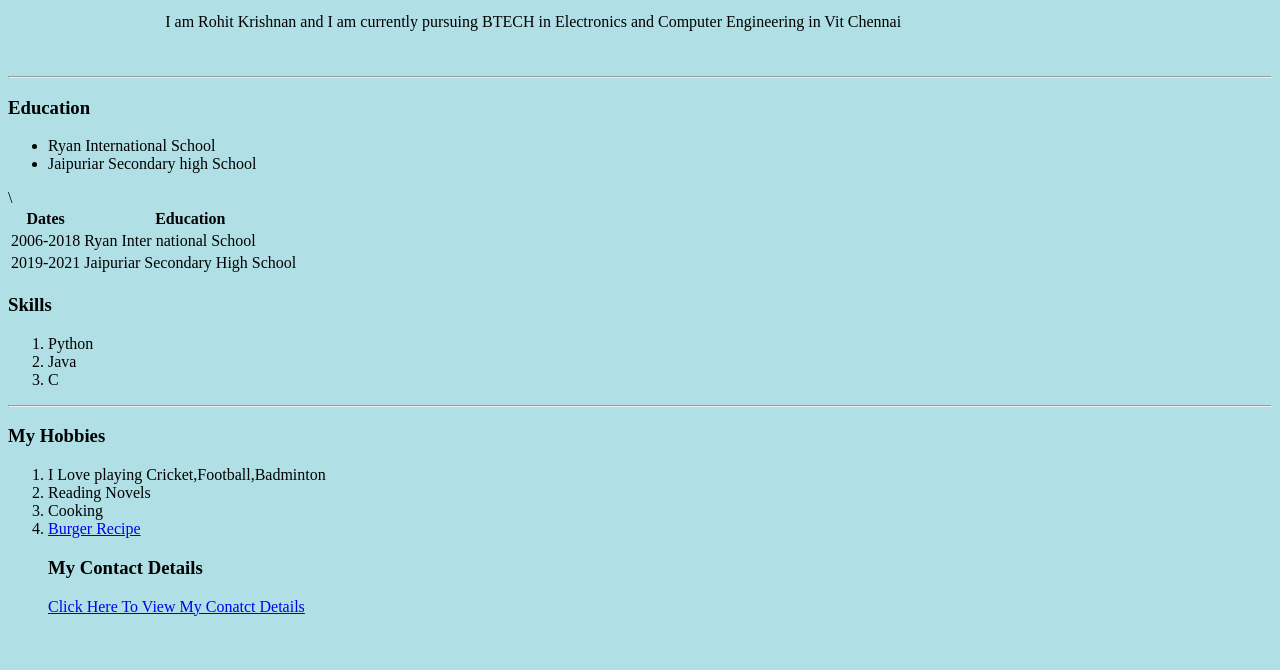
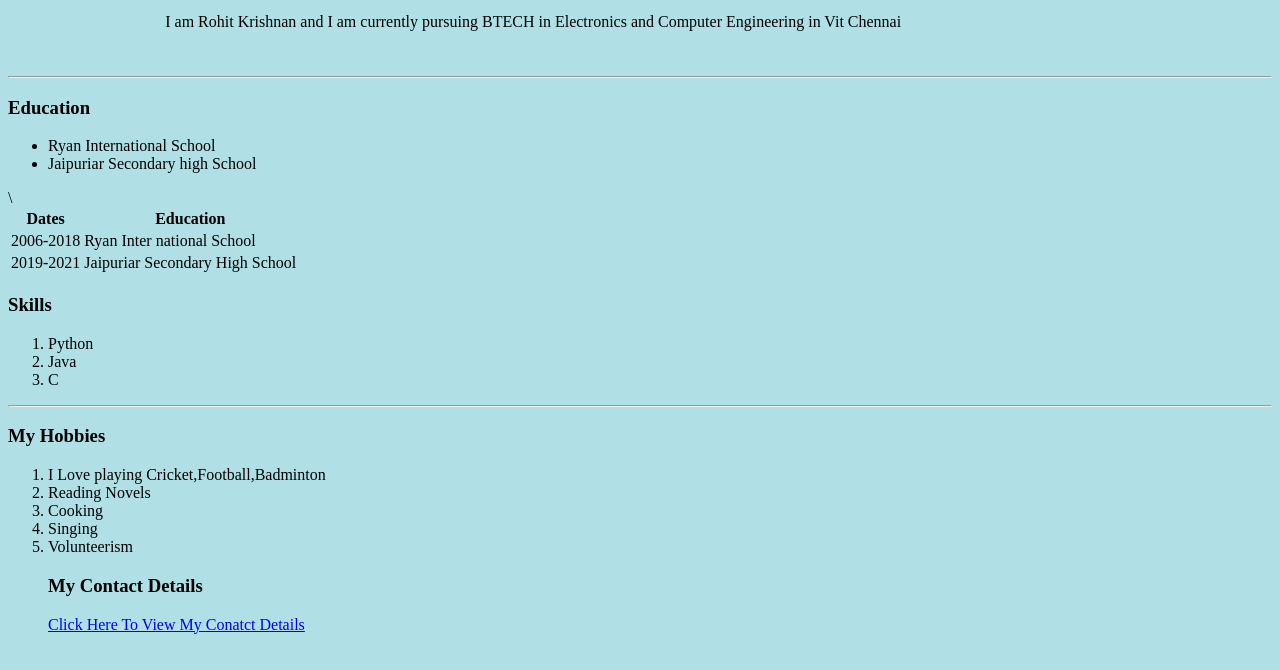
Before and after one commit to RohitKrishnan123/cv, a plain HTML site: page index.html in a window 1280 px wide. Shown: the part 130-800 px from the top of the page. Drawn offline with Linux system fonts and the light colour scheme.

Commit message:
Update index.html

```diff
--- a/index.html
+++ b/index.html
@@ -70,7 +70,8 @@
     <li>Reading Novels</li>
     <li> Cooking</li>
 
-   <li> <a href="burger.html"> Burger Recipe</a></li>
+    <li>Singing</li>
+    <li> Volunteerism </li>
 
 <h3>My Contact Details</h3>
 <a href="contect.html">Click Here To View My Conatct Details</a>
```
